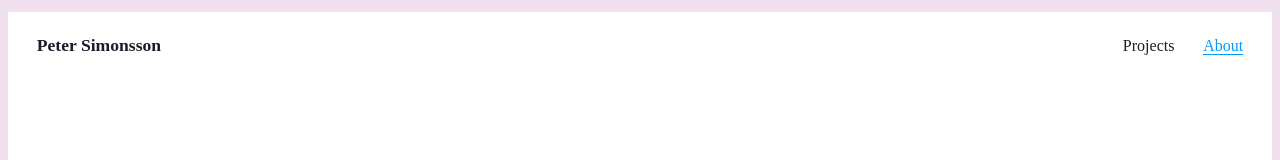
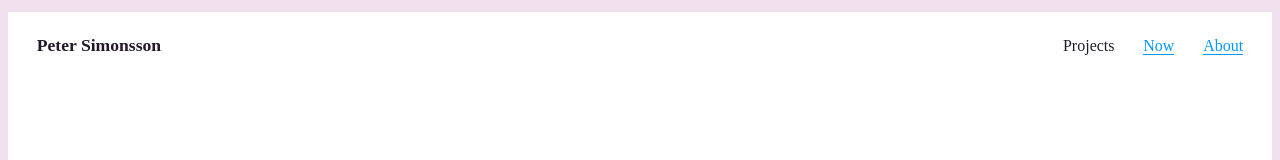
Before and after one commit to sidp/website, a Gatsby site: page / in a window 1280 px wide. Shown: the top 160 px of the page. Built offline with nearby package versions, Linux system fonts and the light colour scheme; Gatsby itself is replaced by a stand-in of ours.

Commit message:
Add now page

```diff
--- a/gatsby-config.js
+++ b/gatsby-config.js
@@ -13,8 +13,12 @@ module.exports = {
 				path: '/',
 			},
 			{
+				label: 'Now',
+				path: '/now',
+			},
+			{
 				label: 'About',
-				path: '/about/',
+				path: '/about',
 			},
 		],
 		socialMediaLinks: [
--- a/src/components/header.js
+++ b/src/components/header.js
@@ -14,7 +14,7 @@ const Header = ({ title, navigation = [], currentPath = '' }) => {
 						<Link to={'/'}>{title}</Link>
 					</Title>
 					<Navigation>
-						{navigation.map(item => (
+						{navigation.map((item) => (
 							<NavLink
 								to={item.path}
 								selected={item.path === currentPath}
@@ -60,6 +60,13 @@ const HeaderBlock = styled.header`
 		padding-bottom: 0.65em;
 		position: relative;
 
+		${Container} {
+			padding-left: 0;
+			padding-right: 0;
+			overflow-x: auto;
+			overflow-y: hidden;
+		}
+
 		&::after {
 			content: '';
 			position: absolute;
@@ -73,6 +80,14 @@ const HeaderBlock = styled.header`
 				rgba(255, 255, 255, 0),
 				rgba(255, 255, 255, 1) 95%
 			);
+
+			@media (prefers-color-scheme: dark) {
+				background: linear-gradient(
+					to right,
+					rgba(0, 0, 0, 0),
+					var(--background-color) 95%
+				);
+			}
 		}
 	}
 `;
@@ -83,12 +98,19 @@ const HeaderWrapper = styled.div`
 	display: flex;
 	align-items: baseline;
 	justify-content: space-between;
+
+	@media screen and (max-width: 639px) {
+		padding-left: 1.2rem;
+		padding-right: 1.2rem;
+		min-width: min-content;
+	}
 `;
 
 const Title = styled.h1`
 	font-size: 1.1rem;
 	margin-top: 0;
 	margin-bottom: 0;
+	margin-right: 1rem;
 	letter-spacing: 0;
 	line-height: 1.5;
 
@@ -96,6 +118,7 @@ const Title = styled.h1`
 		color: var(--text-color);
 		text-decoration: none;
 		box-shadow: none;
+		white-space: nowrap;
 
 		&:hover {
 			color: var(--text-color);
@@ -111,7 +134,7 @@ const NavLink = styled(Link)`
 	color: var(--link-color);
 	box-shadow: ${linkBoxShadow};
 
-	${props =>
+	${(props) =>
 		props.selected
 			? css`
 					color: var(--text-color);
@@ -121,7 +144,7 @@ const NavLink = styled(Link)`
 			: ''};
 
 	&:hover {
-		color: ${props =>
+		color: ${(props) =>
 			props.selected ? 'var(--text-color)' : 'var(--link-color--hover)'};
 	}
 
@@ -132,7 +155,7 @@ const NavLink = styled(Link)`
 	&:not(:last-of-type) {
 		margin-right: 1em;
 
-		@media (min-width: 360px) {
+		@media (min-width: 400px) {
 			margin-right: 1.8em;
 		}
 	}
--- a/src/pages/index.js
+++ b/src/pages/index.js
@@ -8,7 +8,7 @@ import ProjectList from '../components/project-list';
 export default class Index extends Component {
 	render() {
 		const { allProjects, site } = this.props.data;
-		const projects = allProjects.edges.map(edge => edge.node);
+		const projects = allProjects.edges.map((edge) => edge.node);
 		const { description, siteUrl } = site.siteMetadata;
 
 		return (
--- a/src/styles/components.js
+++ b/src/styles/components.js
@@ -13,7 +13,7 @@ export const Container = styled.div`
 	transition-duration: 100ms;
 	transition-timing-function: ease-out;
 
-	@media screen and (min-width: 639px) {
+	@media screen and (min-width: 640px) {
 		padding-left: 1.8rem;
 		padding-right: 1.8rem;
 	}
--- a/src/styles/global.js
+++ b/src/styles/global.js
@@ -138,6 +138,13 @@ const GlobalStyle = createGlobalStyle`
 		}
 	}
 
+	hr {
+		border: 0;
+		border-top: var(--accent-color) solid 2px;
+		margin-top: 2rem;
+		margin-bottom: 2rem;
+	}
+
 	@media screen and (max-width: 640px) {
 
 		html {
```
